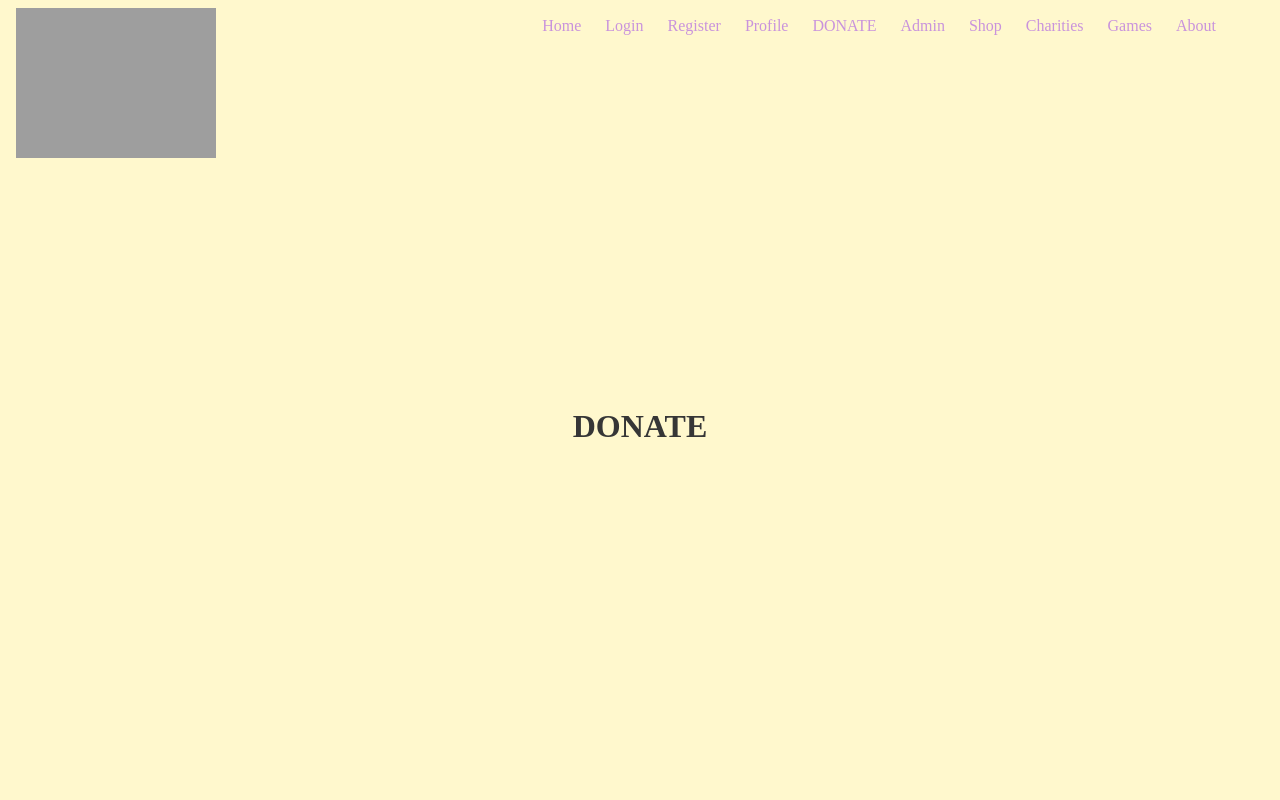
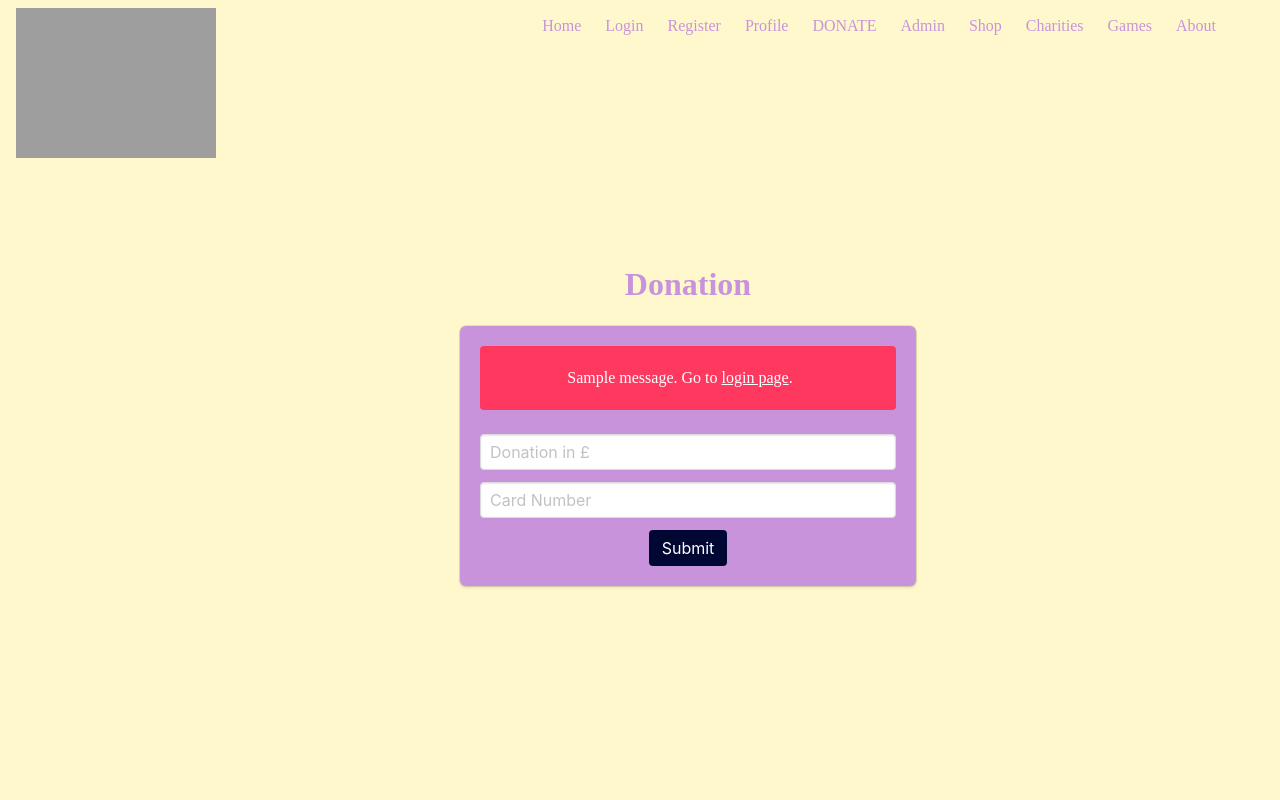
Before and after one commit to MarcusH-P/WishTrees, a Flask app: template templates/donate.html in a window 1280 px wide. Shown: the top 800 px of the page. Run offline with Flask 2, Linux system fonts and the light colour scheme; the template is opened without the code that fills it, so the values that code supplies are empty, except form fields; tables that the repository leaves empty hold one stand-in row (values such as "Sample post"); one stand-in notice (Sample message) is shown; form fields are guessed from the names that the template uses; some libraries are stand-ins or nearby versions; grey boxes are pictures that could not be loaded.

Commit message:
Updated donate.html to contain the webpage with 2 input fields, donation and card number.

```diff
--- a/templates/donate.html
+++ b/templates/donate.html
@@ -1,8 +1,46 @@
 {% extends "base.html" %}
 
 {% block content %}
+<div class="column is-5 is-offset-4">
+    <h3 class="title" style="color: #c993dc">Donation</h3>
+    <div class="box" style="background-color: #c993dc">
+        {% with messages = get_flashed_messages() %}
+        {% if messages %}
 
-<div class="column is-6 is-offset-3">
-    <h3 class="title">DONATE</h3>
+        <div class="notification is-danger">
+            {{ messages[0] }}. Go to <a href="{{ url_for('users.login') }}">login page</a>.
+        </div>
+
+        {% endif %}
+        {% endwith %}
+        <form method="POST">
+
+            <div class="field">
+                {{ form.csrf_token() }}
+                <div class="control">
+                    {{ form.donation(class="input", placeholder="Donation in £") }}
+                    {%  for error in form.donation.errors %}
+                    {{ error }}
+                    {% endfor %}
+                </div>
+            </div>
+
+            <div class="field">
+                <div class="control">
+                    {{ form.cardnum(class="input", placeholder="Card Number") }}
+                    {% for error in form.cardnum.errors %}
+                    {{ error }}
+                    {% endfor %}
+                </div>
+            </div>
+
+
+
+            <div>
+                {{ form.submit(class="button is-info is-centered", style="background-color: #000732") }}
+            </div>
+        </form>
+    </div>
 </div>
+
 {% endblock %}
```
